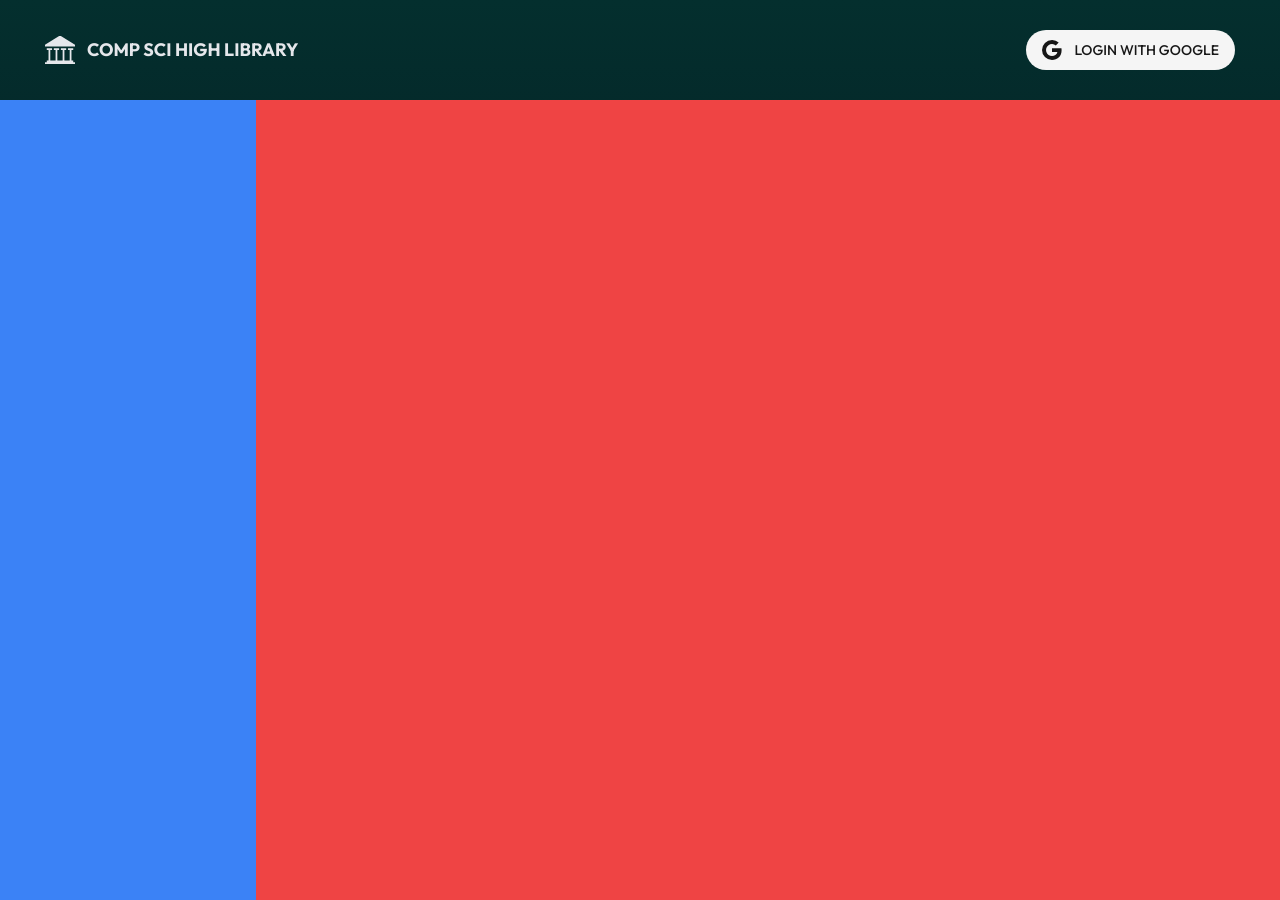
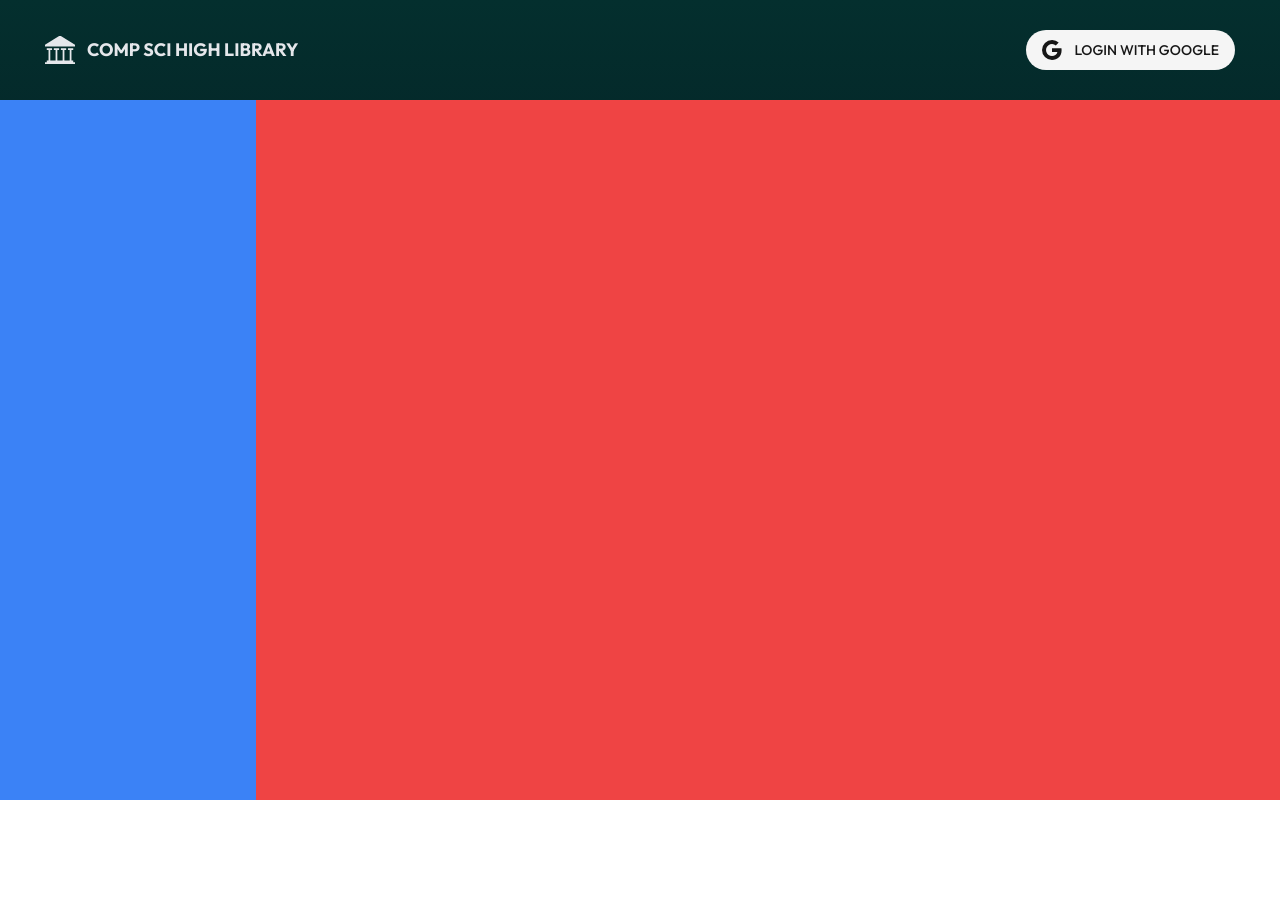
Before and after one commit to Kyptdin/Comp-Sci-High-Library-Management-IP, a React (Vite) app in the folder app/: page /admin in a window 1280 px wide. After the commit the page ends 800 px from the top, so only its background shows below. Built offline with nearby package versions, Linux system fonts and the light colour scheme.

Commit message:
Create the structure of the admin page

```diff
--- a/app/src/pages/AdminPage.tsx
+++ b/app/src/pages/AdminPage.tsx
@@ -2,9 +2,9 @@ import { Navbar } from "@/components/Navbar";
 
 export const AdminPage = () => {
   return (
-    <div className="min-h-screen bg-gradient-to-t from-gray-950 to-teal-950">
+    <div className="min-h-screen bg-gradient-to-t from-gray-950 to-teal-950 flex flex-col">
       <Navbar showNavbar={false} />
-      <div className="w-screen flex bg-green-500 h-screen">
+      <div className="flex-grow flex">
         <div className="bg-blue-500 w-[20%]"></div>
         <div className="bg-red-500 w-[80%]"></div>
       </div>
```
